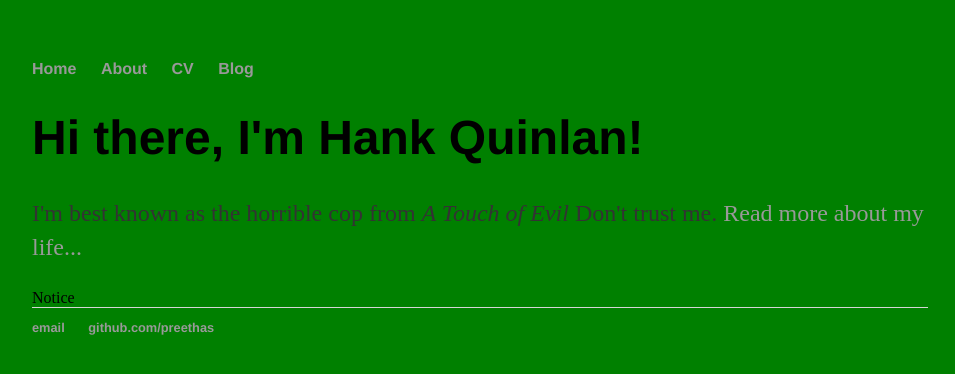
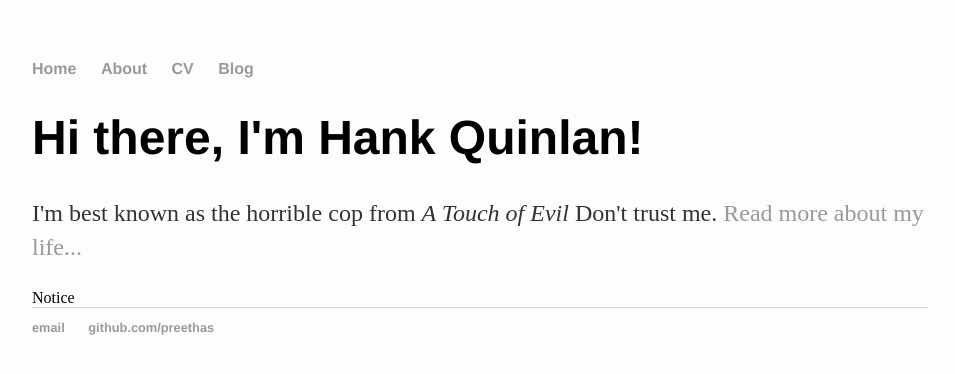
Before and after one commit to Preethas/Preethas.github.io, a Jekyll site: the page built from index.html, in a window 1280 px wide. Shown: the top 374 px of the page, without its empty margins (160-1115 px from the left). Built offline with Jekyll 4.4.1, drawn with Linux system fonts in a browser that asks for light colours.

Commit message:
Update main.css

```diff
--- a/css/main.css
+++ b/css/main.css
@@ -1,7 +1,7 @@
 body {
     margin: 60px auto;
     width: 70%;
-    background-color:green;
+    background-color:#fdfdfb;
 }
 nav ul, footer ul {
     font-family:'Helvetica', 'Arial', 'Sans-Serif';
```
